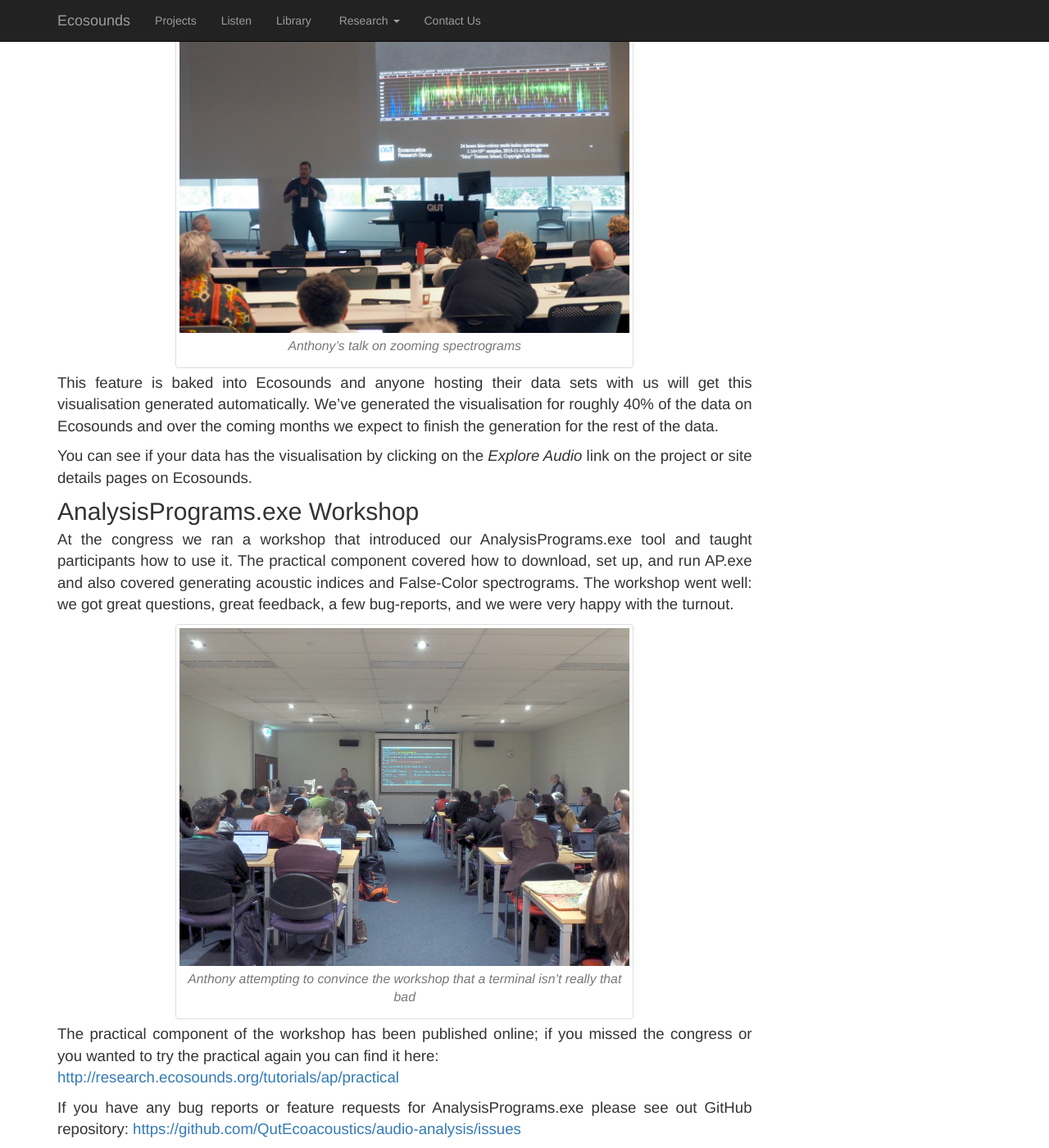
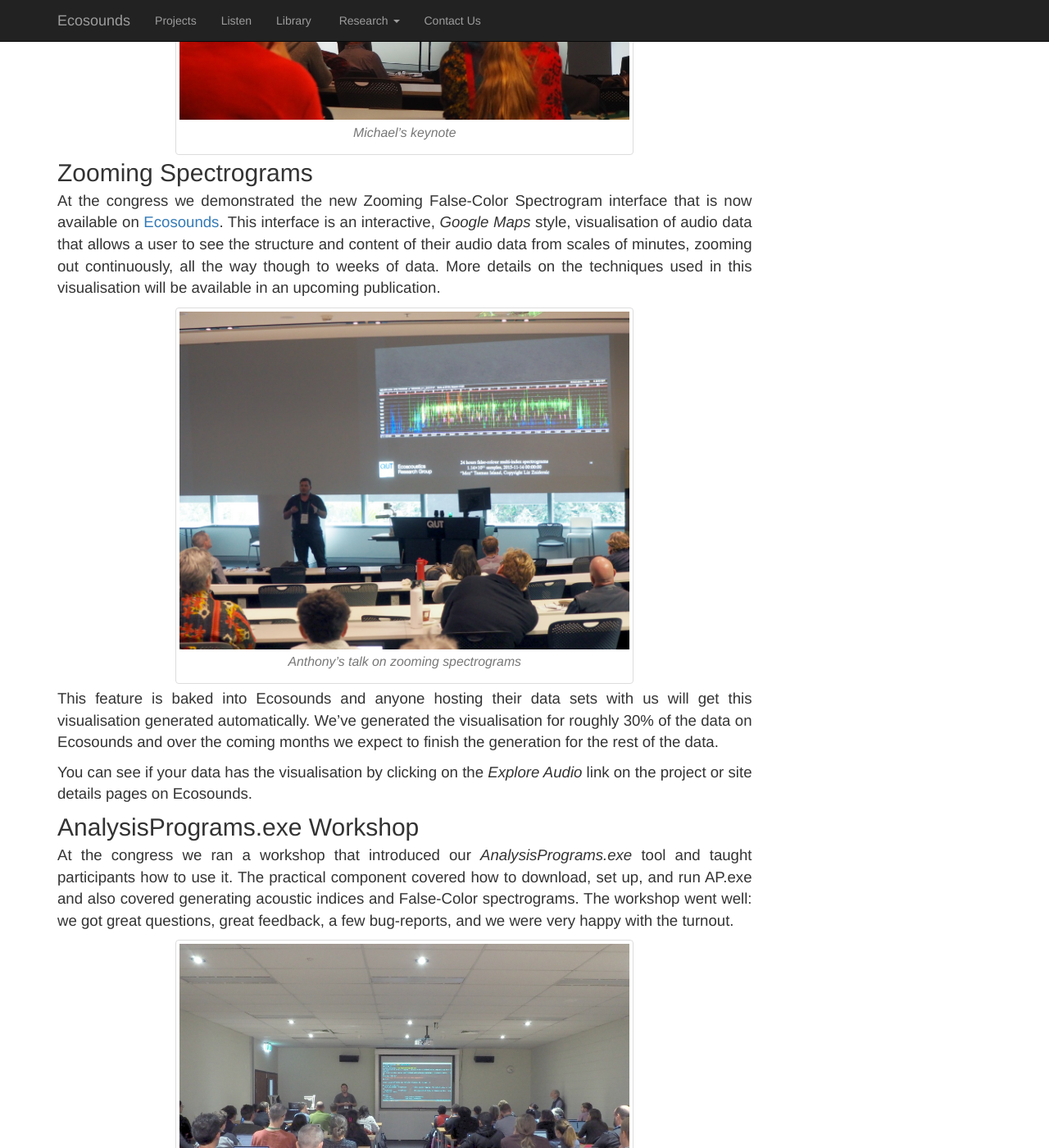
Before and after one commit to QutEcoacoustics/research-blog, a Jekyll site: the page built from _posts/2018-07-23-Ecoacoustics-Congress.md, in a window 1280 px wide and 1400 px high, scrolled down 1050 px. Shown: the whole window at 82% size. Built offline with Jekyll 4.4.1, drawn with Linux system fonts in a browser that asks for light colours; nearby versions of some CDN libraries; comment, search, counter and statistics services are not loaded; some of the changed text lies outside the part shown.

Commit message:
Cleaned up summary post

```diff
--- a/_posts/2018-07-23-Ecoacoustics-Congress.md
+++ b/_posts/2018-07-23-Ecoacoustics-Congress.md
@@ -25,14 +26,15 @@
 that is now available on [Ecosounds](https://www.ecosounds.org). This interface is
 an interactive, _Google Maps_ style, visualisation of audio data that allows a
 user to see the structure and content of their audio data from scales of minutes,
-zooming out continuously, all the way though to weeks of data.
-You can find out more about the method used for creating these images [TODO].
+zooming out continuously, all the way though to weeks of data. More details on
+the techniques used in this visualisation will be available in an upcoming
+publication.
 
 {% include figure.html src="/images/posts/EcoacousticsCongress/zooming.jpg" caption="Anthony's talk on zooming spectrograms" %}
 
 This feature is baked into Ecosounds and anyone hosting their data sets with us
 will get this visualisation generated automatically. We've generated the visualisation
-for roughly 40% of the data on Ecosounds and over the coming months we expect to
+for roughly 30% of the data on Ecosounds and over the coming months we expect to
 finish the generation for the rest of the data.
 
 You can see if your data has the visualisation by clicking on the _Explore Audio_
@@ -40,7 +42,7 @@
 
 ## AnalysisPrograms.exe Workshop
 
-At the congress we ran a workshop that introduced our AnalysisPrograms.exe tool
+At the congress we ran a workshop that introduced our _AnalysisPrograms.exe_ tool
 and taught participants how to use it. The practical component covered how to
 download, set up, and run AP.exe and also covered generating acoustic indices and
 False-Color spectrograms. The workshop went well: we got great questions,
@@ -50,11 +52,22 @@
 
 The practical component of the workshop has been published online; if you missed
 the congress or you wanted to try the practical again you can find it here:
-<http://research.ecosounds.org/tutorials/ap/practical>
+[Using AnalysisPrograms.exe](/tutorials/ap/practical).
 
 If you have any bug reports or feature requests for AnalysisPrograms.exe please
 see out GitHub repository: <https://github.com/QutEcoacoustics/audio-analysis/issues>
 
+## Phil's Annotation Talk
+
+Phil talked at the conference about the method he used to annotate spectrograms.
+The key point was that a consistent standard for annotation is important for
+answering your research question.
+
+{% include figure.html src="/images/posts/EcoacousticsCongress/phil.jpg" caption="Phil's talk" %}
+
+Phil wrote a
+[blog post]({% post_url 2018-07-18-Consistent-Manual-Annotations %})
+about his talk which is well worth a look.
 
 
 ---
```
Also changed, not shown: other parts of _posts/2018-07-23-Ecoacoustics-Congress.md (+5 -4 lines), images/posts/EcoacousticsCongress/keynote.jpg (added), images/posts/EcoacousticsCongress/phil.jpg (added).
